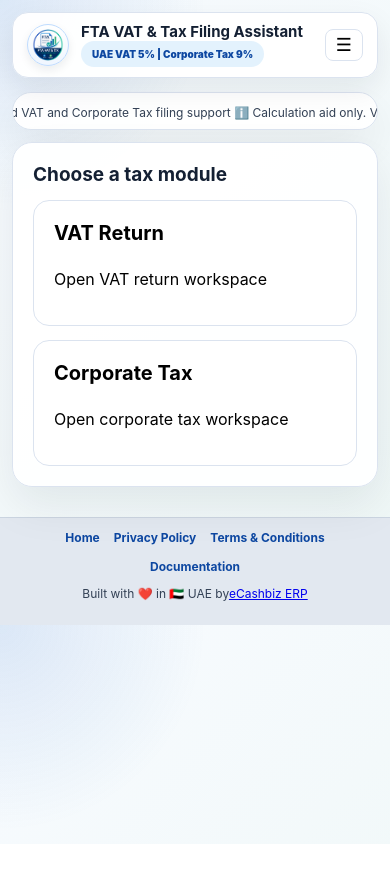
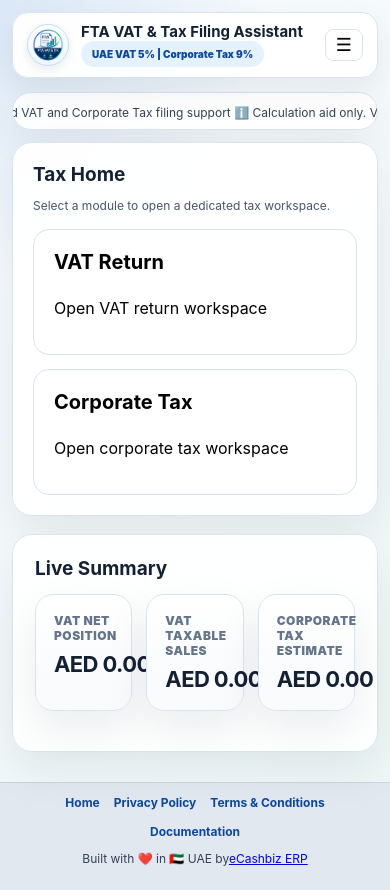
Before and after one commit to aimzworld007/FTA-VAT-TAX-Calculator, a React (Vite) app: page / in a window 390 px wide. Before the commit the page ends 844 px from the top, so only its background shows below. Built offline with nearby package versions, Linux system fonts and the light colour scheme; the HTML template or start-up script is replaced by a standard one.

Commit message:
Refactor tax modules into dedicated workspace pages

```diff
--- a/src/features/tax/CorporateTaxWizard.jsx
+++ b/src/features/tax/CorporateTaxWizard.jsx
@@ -5,10 +5,11 @@ import { TAX_CONFIG } from './lib/taxConfig';
 import { downloadPdfReport } from './lib/pdfGenerator';
 const steps=['Company Details','Income','Expenses','Taxable Profit','Tax Calculation','Export'];
 export function CorporateTaxWizard({data,setData,onSave,onReset}){const [step,setStep]=React.useState(1); const r=calculateCorporateTax(data);
+const missingRequired = !data.companyName || !data.taxRegistrationNumber || !data.businessActivity;
 return <div><WizardProgress step={step} total={6}/><FormSection title={`Corporate Tax Wizard: ${steps[step-1]}`}>
 {step===1&&<div className='form-grid three'><input placeholder='Company name' value={data.companyName} onChange={e=>setData({...data,companyName:e.target.value})}/><input placeholder='Tax registration number' value={data.taxRegistrationNumber} onChange={e=>setData({...data,taxRegistrationNumber:e.target.value})}/><input placeholder='Business activity' value={data.businessActivity} onChange={e=>setData({...data,businessActivity:e.target.value})}/></div>}
 {step===2&&<div className='form-grid three'><input type='number' min='0' placeholder='Total revenue' value={data.revenue} onChange={e=>setData({...data,revenue:e.target.value})}/><input type='number' min='0' placeholder='Other income' value={data.otherIncome} onChange={e=>setData({...data,otherIncome:e.target.value})}/><input type='number' min='0' placeholder='Exempt income' value={data.exemptIncome} onChange={e=>setData({...data,exemptIncome:e.target.value})}/></div>}
 {step===3&&<div className='form-grid three'><input type='number' min='0' placeholder='Direct expenses' value={data.directExpenses} onChange={e=>setData({...data,directExpenses:e.target.value})}/><input type='number' min='0' placeholder='Admin/general expenses' value={data.adminExpenses} onChange={e=>setData({...data,adminExpenses:e.target.value})}/><input type='number' min='0' placeholder='Non-deductible expenses' value={data.nonDeductibleExpenses} onChange={e=>setData({...data,nonDeductibleExpenses:e.target.value})}/></div>}
 {step===4&&<div className='form-grid three'><input type='number' placeholder='Accounting profit' value={data.accountingProfit} onChange={e=>setData({...data,accountingProfit:e.target.value})}/><input type='number' placeholder='Add-back adjustments' value={data.addBackAdjustments} onChange={e=>setData({...data,addBackAdjustments:e.target.value})}/><input type='number' placeholder='Deductible adjustments' value={data.deductibleAdjustments} onChange={e=>setData({...data,deductibleAdjustments:e.target.value})}/></div>}
 {step>=5&&<div className='grid-section'><TaxSummaryCard label='Threshold (0%)' value={money(TAX_CONFIG.corporateTaxThreshold)}/><TaxSummaryCard label='Taxable above threshold' value={money(r.taxableAboveThreshold)}/><TaxSummaryCard label='Rate' value='9%'/><TaxSummaryCard label='Final estimated tax payable' value={money(r.taxPayable)}/><p>For preparation only. Please verify before official FTA submission.</p></div>}
-</FormSection><div className='wizard-nav no-print'><button onClick={()=>setStep(s=>Math.max(1,s-1))} disabled={step===1}>Back</button><button onClick={()=>setStep(s=>Math.min(6,s+1))} disabled={step===6}>Continue</button></div>{step===6&&<ExportActions onSave={onSave} onReset={onReset} onPrint={()=>window.print()} onPdf={()=>downloadPdfReport('corporate-tax-report')}/>}</div>}
+</FormSection><div className='wizard-nav no-print'><button onClick={()=>setStep(s=>Math.max(1,s-1))} disabled={step===1}>Back</button><button onClick={()=>setStep(s=>Math.min(6,s+1))} disabled={step===6 || (step===1 && missingRequired)}>Continue</button></div>{step===6&&<ExportActions onSave={onSave} onReset={onReset} onPrint={()=>window.print()} onPdf={()=>downloadPdfReport('corporate-tax-report')}/>}</div>}
--- a/src/features/tax/TaxDashboard.jsx
+++ b/src/features/tax/TaxDashboard.jsx
@@ -21,9 +21,9 @@ const navLinks = [
 ];
 
 function getVatStatus(netVat) {
-  if (netVat > 0) return { label: 'PAYABLE', amountLabel: money(netVat), className: 'status-payable', prefix: 'Payable' };
-  if (netVat < 0) return { label: 'REFUNDABLE', amountLabel: money(Math.abs(netVat)), className: 'status-refundable', prefix: 'Refundable' };
-  return { label: 'BALANCED', amountLabel: money(0), className: 'status-balanced', prefix: '' };
+  if (netVat > 0) return { label: 'VAT Payable', badge: 'PAYABLE', amountLabel: money(netVat), className: 'status-payable', prefix: 'Payable' };
+  if (netVat < 0) return { label: 'VAT Refundable', badge: 'REFUNDABLE', amountLabel: money(Math.abs(netVat)), className: 'status-refundable', prefix: 'Refundable' };
+  return { label: 'VAT Payable / Refundable', badge: 'BALANCED', amountLabel: money(0), className: 'status-balanced', prefix: '' };
 }
 
 function normalizeVatDraft(input, workspaceSettings) {
@@ -44,7 +44,7 @@ function LiveSummary({ mode, vatData, vatCalc, ctCalc }) {
     return <section className='card summary-panel workspace-summary'><h2>Corporate Tax Live Summary</h2><div className='grid-section summary-grid-ct'><TaxSummaryCard label='Corporate Tax Estimate' value={money(ctCalc.taxPayable)} /><TaxSummaryCard label='Taxable Income' value={money(ctCalc.taxableIncome)} /><TaxSummaryCard label='Profit Before Tax' value={money(ctCalc.profitBeforeTax)} /><TaxSummaryCard label='Selected Tax Period' value={formatVatPeriodLabel(vatData)} /></div></section>;
   }
   const vatStatus = getVatStatus(vatCalc.netVat);
-  return <section className='card summary-panel workspace-summary'><h2>VAT Live Summary</h2><div className='grid-section summary-grid-vat'><div className='kpi'><div className='kpi-row'><span>VAT Payable / Refundable</span><span className={`status-badge ${vatStatus.className}`}>{vatStatus.label}</span></div><strong>{vatStatus.amountLabel}</strong><small>{vatStatus.prefix ? `${vatStatus.prefix} ${vatStatus.amountLabel}` : vatStatus.amountLabel}</small></div><TaxSummaryCard label='VAT Taxable Sales' value={money(vatCalc.salesBreakdown.net)} /><TaxSummaryCard label='Selected VAT Period' value={formatVatPeriodLabel(vatData)} /></div></section>;
+  return <section className='card summary-panel workspace-summary'><h2>VAT Live Summary</h2><div className='grid-section summary-grid-vat'><div className={`kpi ${vatStatus.className}`}><div className='kpi-row'><span>{vatStatus.label}</span><span className={`status-badge ${vatStatus.className}`}>{vatStatus.badge}</span></div><strong>{vatStatus.amountLabel}</strong><small>{vatStatus.prefix ? `${vatStatus.prefix} ${vatStatus.amountLabel}` : vatStatus.amountLabel}</small></div><TaxSummaryCard label='VAT Taxable Sales' value={money(vatCalc.salesBreakdown.net)} /><TaxSummaryCard label='Selected VAT Period' value={formatVatPeriodLabel(vatData)} /></div></section>;
 }
 
 export function TaxDashboard() {
@@ -67,12 +67,13 @@ export function TaxDashboard() {
       </div>
     </section>
 
-    <section className={`screen-shell ${activeModule === 'home' ? 'is-active' : ''}`}>
-      <section className='card'><h2>Choose a tax module</h2><div className='selector-grid no-print'><TaxModeCard title='VAT Return' desc='Open VAT return workspace' onClick={() => setActiveModule('vat')} active={false} /><TaxModeCard title='Corporate Tax' desc='Open corporate tax workspace' onClick={() => setActiveModule('corporateTax')} active={false} /></div></section>
-    </section>
+    {activeModule === 'home' && <section className='screen-shell is-active'>
+      <section className='card'><h2>Tax Home</h2><p className='field-help'>Select a module to open a dedicated tax workspace.</p><div className='selector-grid no-print'><TaxModeCard title='VAT Return' desc='Open VAT return workspace' onClick={() => setActiveModule('vat')} active={false} /><TaxModeCard title='Corporate Tax' desc='Open corporate tax workspace' onClick={() => setActiveModule('corporateTax')} active={false} /></div></section>
+      <section className='card summary-panel workspace-summary'><h2>Live Summary</h2><div className='grid-section summary-grid-home'><TaxSummaryCard label='VAT Net Position' value={money(v.netVat)} /><TaxSummaryCard label='VAT Taxable Sales' value={money(v.salesBreakdown.net)} /><TaxSummaryCard label='Corporate Tax Estimate' value={money(c.taxPayable)} /></div></section>
+    </section>}
 
-    {activeModule === 'vat' && <section className='screen-shell is-active wizard-shell'><LiveSummary mode='vat' vatData={vat} vatCalc={v} ctCalc={c} /><div className='workspace-toolbar no-print'><button className='ghost' type='button' onClick={() => setActiveModule('home')}>← Back to Tax Home</button></div><VatWizard data={vat} setData={setVat} onSave={() => draftStorage.save('vatDraft', vat)} onReset={() => { if (confirm('Reset VAT draft?')) { const next = normalizeVatDraft(vatDefault, workspaceSettings); setVat(next); draftStorage.clear('vatDraft'); } }} /></section>}
+    {activeModule === 'vat' && <section className='screen-shell is-active wizard-shell'><div className='workspace-toolbar no-print'><button className='ghost' type='button' onClick={() => setActiveModule('home')}>← Back to Tax Home</button></div><section className='card'><h2>VAT Return Workspace</h2></section><LiveSummary mode='vat' vatData={vat} vatCalc={v} ctCalc={c} /><VatWizard data={vat} setData={setVat} onSave={() => draftStorage.save('vatDraft', vat)} onReset={() => { if (confirm('Reset VAT draft?')) { const next = normalizeVatDraft(vatDefault, workspaceSettings); setVat(next); draftStorage.clear('vatDraft'); } }} /></section>}
 
-    {activeModule === 'corporateTax' && <section className='screen-shell is-active wizard-shell'><LiveSummary mode='corporateTax' vatData={vat} vatCalc={v} ctCalc={c} /><div className='workspace-toolbar no-print'><button className='ghost' type='button' onClick={() => setActiveModule('home')}>← Back to Tax Home</button></div><CorporateTaxWizard data={ct} setData={setCt} onSave={() => draftStorage.save('ctDraft', ct)} onReset={() => { if (confirm('Reset Corporate Tax draft?')) { setCt(ctDefault); draftStorage.clear('ctDraft'); } }} /></section>}
+    {activeModule === 'corporateTax' && <section className='screen-shell is-active wizard-shell'><div className='workspace-toolbar no-print'><button className='ghost' type='button' onClick={() => setActiveModule('home')}>← Back to Tax Home</button></div><section className='card'><h2>Corporate Tax Workspace</h2></section><LiveSummary mode='corporateTax' vatData={vat} vatCalc={v} ctCalc={c} /><CorporateTaxWizard data={ct} setData={setCt} onSave={() => draftStorage.save('ctDraft', ct)} onReset={() => { if (confirm('Reset Corporate Tax draft?')) { setCt(ctDefault); draftStorage.clear('ctDraft'); } }} /></section>}
   </main>;
 }
--- a/src/features/tax/VatWizard.jsx
+++ b/src/features/tax/VatWizard.jsx
@@ -110,6 +110,7 @@ export function VatWizard({ data, setData, onSave, onReset }) {
       setPdfLoading(false);
     }
   };
+  const continueDisabled = (step === 1 && Boolean(reqErr)) || step === 5;
   return <div><WizardProgress step={step} total={5} /><FormSection title={`VAT Wizard: ${steps[step - 1]}`}>
     {step === 1 && <div className='form-grid two'>
       <input placeholder='Business name' value={data.businessName} onChange={e => setData({ ...data, businessName: e.target.value })} />
@@ -147,7 +148,7 @@ export function VatWizard({ data, setData, onSave, onReset }) {
     {step === 4 && <div className='grid-section'><TaxSummaryCard label={result.vatPricingMode === VAT_PRICING_MODES.INCLUSIVE ? 'Net Amount' : 'Subtotal'} value={money(result.salesBreakdown.net)} /><TaxSummaryCard label={result.vatPricingMode === VAT_PRICING_MODES.INCLUSIVE ? 'VAT Included' : 'VAT 5%'} value={money(result.salesBreakdown.vat)} /><TaxSummaryCard label='Grand Total' value={money(result.salesBreakdown.total)} /><TaxSummaryCard label='Total input VAT' value={money(result.inputVat)} /><TaxSummaryCard label='Adjustments' value={money(result.adjustments)} /><TaxSummaryCard label={result.label} value={money(result.netVat)} /><p>For preparation only. Please verify before official FTA submission.</p></div>}
     {step === 5 && <Vat201Report data={{ ...data, monthlyEntries: buildMonthlyEntries(data) }} result={result} />}
   </FormSection>
-    <div className='wizard-nav no-print'><button onClick={back} disabled={step === 1}>Back</button><button onClick={next} disabled={step === 5}>Continue</button></div>
+    <div className='wizard-nav no-print'><button onClick={back} disabled={step === 1}>Back</button><button onClick={next} disabled={continueDisabled}>Continue</button></div>
     {step === 5 && <ExportActions onSave={onSave} onReset={onReset} onPrint={() => window.print()} onPdf={downloadProfessionalPdf} pdfLoading={pdfLoading} />}
   </div>;
 }
--- a/src/styles.css
+++ b/src/styles.css
@@ -124,7 +124,7 @@
 .vat-input-help{margin:0}
 .vat-input-main{display:block;width:100%}
 .vat-monthly-wrap{min-width:0;width:100%;overflow-x:auto;overflow-y:hidden;border:1px solid var(--line);border-radius:12px;background:#fff}
-.vat-input-table{width:100%;min-width:860px;border-collapse:collapse;margin:0}
+.vat-input-table{width:100%;min-width:720px;border-collapse:collapse;margin:0}
 .vat-input-table th,.vat-input-table td{padding:8px 10px;border-bottom:1px solid var(--line);text-align:right;vertical-align:middle;white-space:nowrap}
 .vat-input-table th:first-child,.vat-input-table td:first-child{text-align:left}
 .vat-input-table th{background:#f8fafc;font-size:12px;font-weight:700;color:#334155}
@@ -234,13 +234,13 @@
   .top-links{display:none;width:100%;flex-direction:column;align-items:stretch;padding-top:6px}
   .top-links.open{display:flex}
   .top-links a{padding:10px;border:1px solid var(--line);background:#fff}
-  .grid-section{grid-template-columns:1fr 1fr}
+  .grid-section,.summary-grid-home,.summary-grid-vat,.summary-grid-ct{grid-template-columns:1fr 1fr}
   .chart-labels{grid-template-columns:1fr}
 }
 @media(max-width:640px){
   .content{padding:12px}
   .hero{padding:22px}
-  .grid-section,.selector-grid{grid-template-columns:1fr}
+  .grid-section,.selector-grid,.summary-grid-home,.summary-grid-vat,.summary-grid-ct{grid-template-columns:1fr}
   .wizard-nav button,.wizard-export button,.cta{width:100%;justify-content:center}
   .wizard-nav{flex-direction:column;gap:8px}
   .form-grid,.form-grid.three,.form-grid.four{grid-template-columns:1fr}
@@ -255,12 +255,16 @@
 .hero-lead{margin:0 0 8px;font-size:clamp(20px,2.1vw,26px);font-weight:700;color:#fff}
 .summary-panel h2{margin-bottom:14px}
 .summary-grid-vat{grid-template-columns:repeat(3,minmax(0,1fr))}
-.summary-grid-ct{grid-template-columns:repeat(4,minmax(0,1fr))}
+.summary-grid-ct{grid-template-columns:repeat(3,minmax(0,1fr))}
+.summary-grid-home{grid-template-columns:repeat(3,minmax(0,1fr))}
 .kpi-row{display:flex;align-items:center;justify-content:space-between;gap:8px}
 .status-badge{display:inline-flex;align-items:center;border-radius:999px;padding:4px 9px;font-size:11px;font-weight:900;letter-spacing:.04em}
-.status-payable{background:#fee2e2;color:#991b1b}
-.status-refundable{background:#dcfce7;color:#166534}
-.status-balanced{background:#e0e7ff;color:#1e40af}
+.kpi.status-payable{border-color:#fecaca;background:#fef2f2}
+.kpi.status-refundable{border-color:#bbf7d0;background:#f0fdf4}
+.kpi.status-balanced{border-color:#bfdbfe;background:#fff}
+.status-payable{background:#fee2e2;color:#b91c1c;border:1px solid #fecaca}
+.status-refundable{background:#dcfce7;color:#15803d;border:1px solid #bbf7d0}
+.status-balanced{background:#dbeafe;color:#1d4ed8;border:1px solid #bfdbfe}
 .selector-card.active{border-color:#60a5fa;background:linear-gradient(180deg,#eff6ff,#fff);box-shadow:0 0 0 1px #bfdbfe, 0 14px 24px rgba(15,23,42,.1)}
 .selected-badge{display:inline-flex;font-size:10px;font-weight:900;text-transform:uppercase;letter-spacing:.04em;padding:3px 7px;border-radius:999px;background:#dbeafe;color:#1e40af;width:max-content}
 @media(max-width:900px){
```
